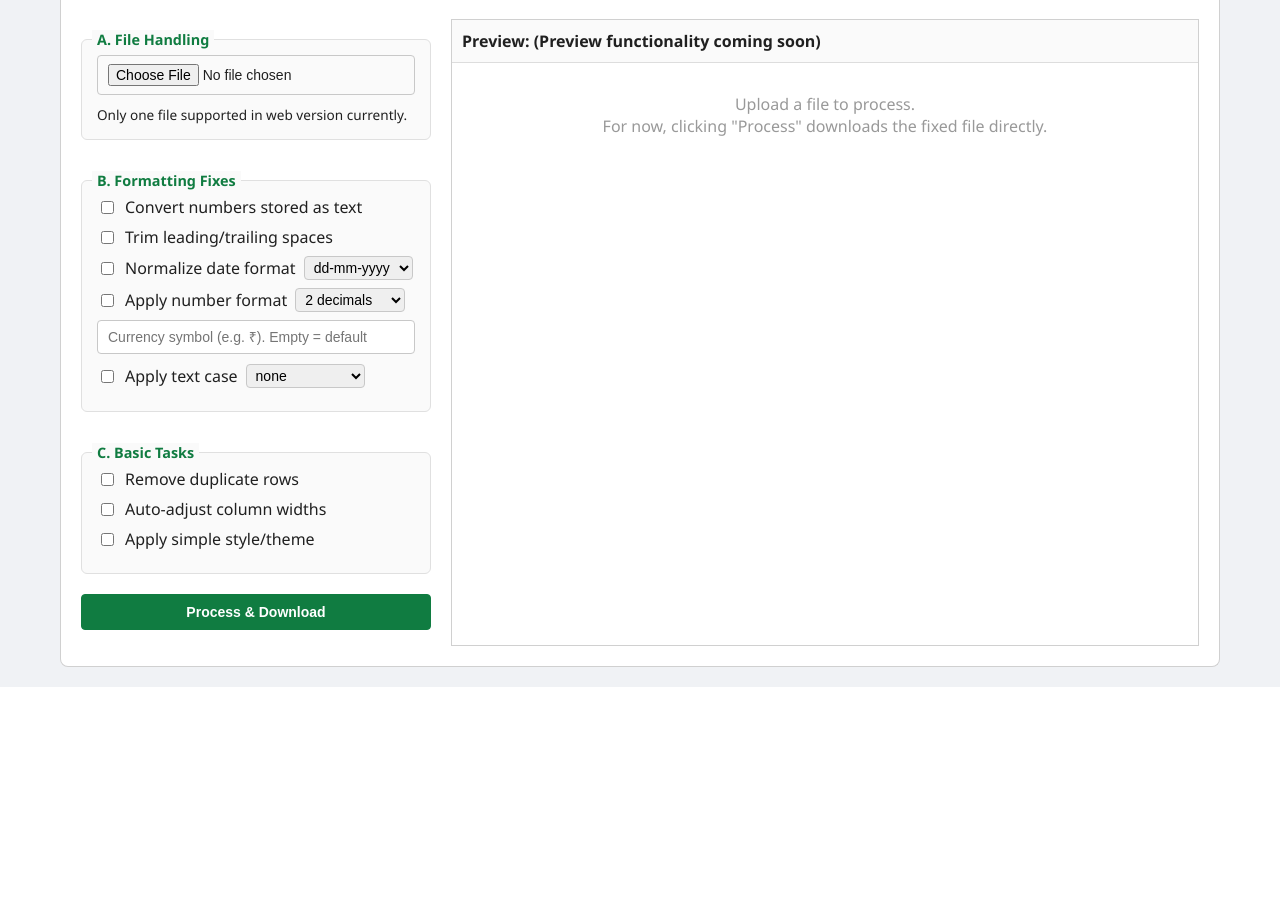
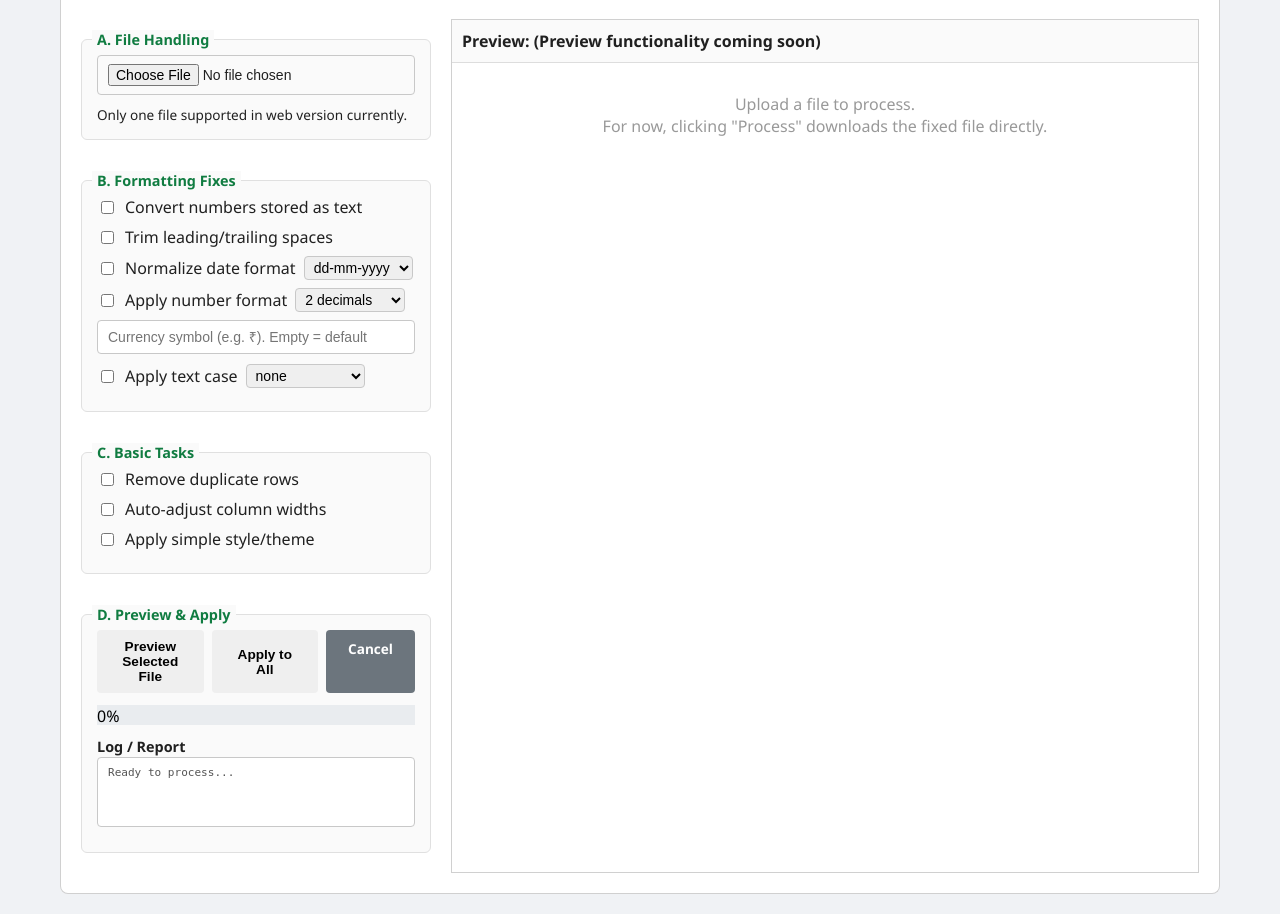
Before and after one commit to uniqueabhishek/CA-Office-Suite, a Flask app: page /formatter in a window 1280 px wide. Shown: the part 126-1040 px from the top of the page. Before the commit the page ends 813 px from the top, so only its background shows below. Run offline with Flask 3, Linux system fonts and the light colour scheme.

Commit message:
Feat: Add Excel Formatter Log UI & Fix PDF table extraction logic

```diff
--- a/flask_app/templates/formatter.html
+++ b/flask_app/templates/formatter.html
@@ -80,9 +80,23 @@
             </div>
         </div>
 
-        <!-- Buttons -->
-        <div class="mb-3">
-            <button type="submit" class="btn btn-primary" style="width: 100%;">Process & Download</button>
+        <!-- D. Preview & Apply -->
+        <div class="group-box">
+             <span class="group-title">D. Preview & Apply</span>
+
+             <div style="display: flex; gap: 8px; margin-bottom: 12px;">
+                 <button type="button" class="btn btn-success" style="flex: 1; font-size: 0.85em;" onclick="alert('Preview feature coming soon to Web Version!')">Preview Selected File</button>
+                 <button type="submit" class="btn btn-success" style="flex: 1; font-size: 0.85em;">Apply to All</button>
+                 <a href="{{ url_for('index') }}" class="btn btn-secondary" style="flex: 0.5; font-size: 0.85em;">Cancel</a>
+             </div>
+
+             <!-- Progress Bar (Visual Only) -->
+             <div class="progress" style="height: 20px; margin-bottom: 10px; background-color: #e9ecef;">
+                 <div class="progress-bar" role="progressbar" style="width: 0%; color: black;" aria-valuenow="0" aria-valuemin="0" aria-valuemax="100">0%</div>
+             </div>
+
+             <label style="font-weight: bold; font-size: 0.9em;">Log / Report</label>
+             <textarea class="form-control" rows="4" readonly style="resize: none; font-size: 0.85em; background: #fff; color: #555;">Ready to process...</textarea>
         </div>
 
     </div>
--- a/flask_app/utils.py
+++ b/flask_app/utils.py
@@ -142,7 +142,7 @@ def extract_tables_from_pdf(pdf_path):
         for i, page in enumerate(pdf.pages):
             page_tables = page.extract_tables()
             for j, table in enumerate(page_tables):
-                if table and len(table) > 1:
+                if table:
                     headers = table[0]
                     seen = {}
                     new_headers = []
```
